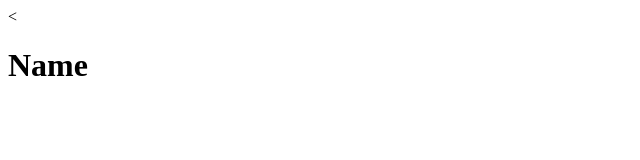
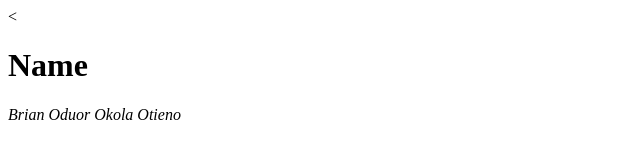
Before and after one commit to default-007/Brian-web-portfolio, a plain HTML site: page web-portfolio.html in a window 1280 px wide. Shown: the whole page, without its empty margins (0-640 px from the left). Drawn offline with Linux system fonts and the light colour scheme.

Commit message:
Added a paragraph element showing name

```diff
--- a/web-portfolio.html
+++ b/web-portfolio.html
@@ -10,6 +10,8 @@
 
     <body>
       <h1><strong>Name</strong></h1>
+      <p><em>Brian Oduor Okola Otieno</em></p>
+
 
     </body>
 
```
